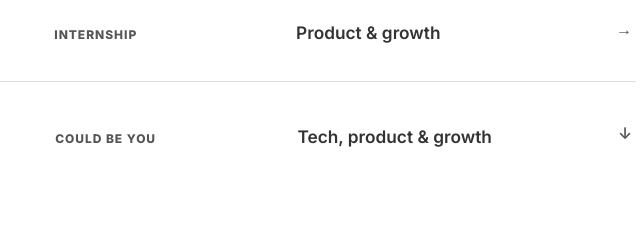
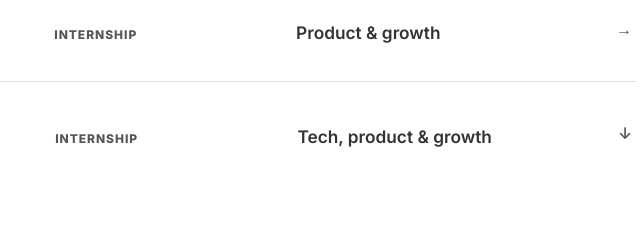
Before and after one commit to threeoneonetwo/vp-portfolio, a website: page index.html in a window 1280 px wide. Shown: the part 1540-1780 px from the top of the page, 572-1212 px from the left. Drawn offline with Linux system fonts and the light colour scheme.

Commit message:
Update hire prompt work label

```diff
--- a/index.html
+++ b/index.html
@@ -128,7 +128,7 @@
           <span class="initial">YB</span>
           <span class="work-copy">
             <span class="work-company">Your Brand Name</span>
-            <span class="work-type">Could be you</span>
+            <span class="work-type">Internship</span>
             <span class="work-role">Tech, product &amp; growth</span>
           </span>
           <span class="arrow" aria-hidden="true">↓</span>
```
